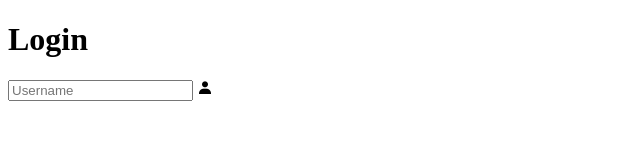
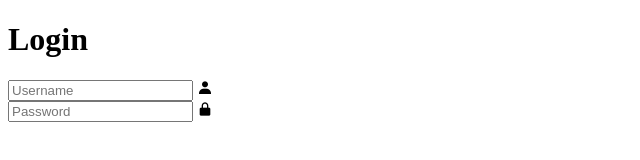
Before and after one commit to prajadinata/responsive-login-and-registration, a plain HTML site: page index.html in a window 1280 px wide. Shown: the whole page, without its empty margins (0-640 px from the left). Drawn offline with nearby package versions, Linux system fonts and the light colour scheme.

Commit message:
Update index.html
brick by brick

```diff
--- a/index.html
+++ b/index.html
@@ -16,6 +16,11 @@
             <input type="text" placeholder="Username" required>
             <i class='bx bxs-user'></i>
           </div>
+
+          <div class="input-box">
+            <input type="password" placeholder="Password" required>
+            <i class='bx bxs-lock-alt'></i>
+          </div>
         </form>
       </div>
     </div>
```
